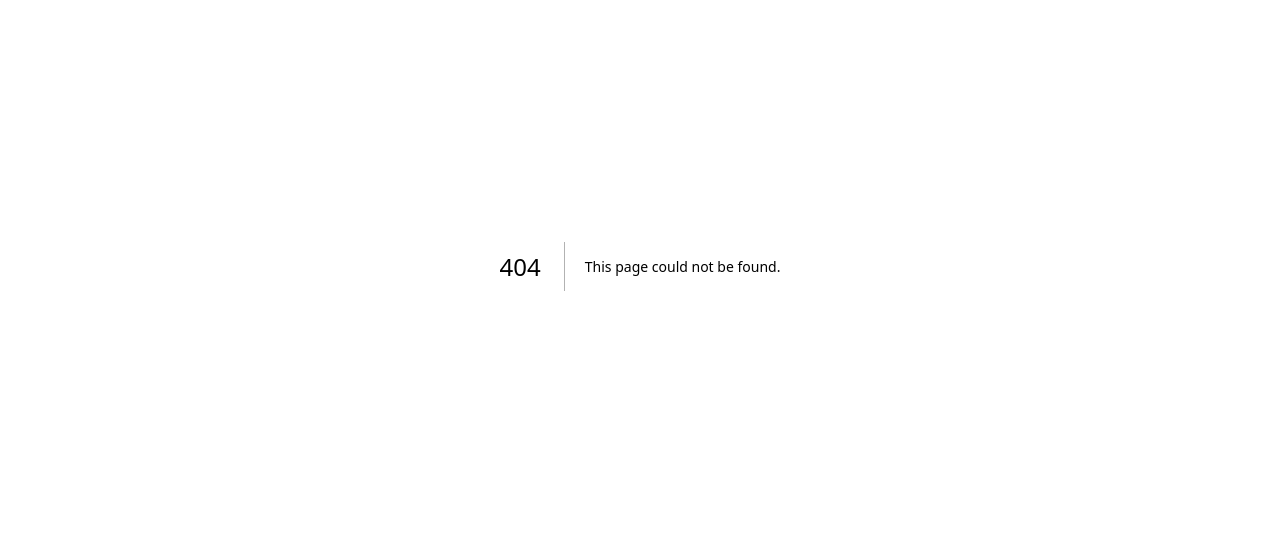
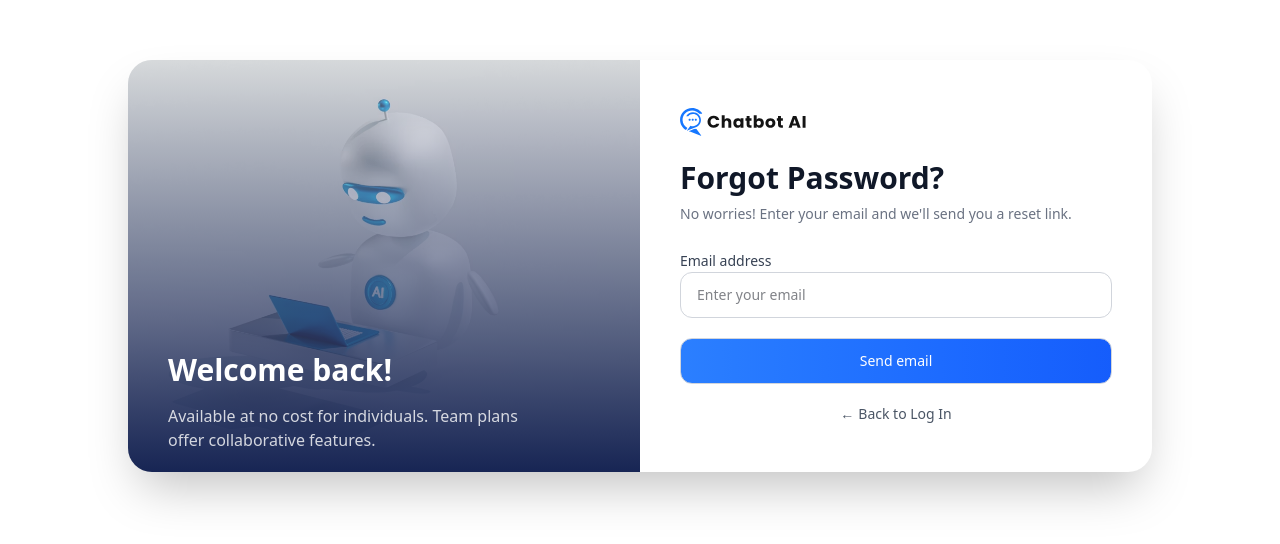
Before and after one commit to JeevaST34/ai-chat-bot, a Next.js app: page /auth/forgot-password in a window 1280 px wide. Before the commit this address had no page. Shown: the part 134-678 px from the top of the page. Built offline with nearby package versions, Linux system fonts and the light colour scheme.

Commit message:
Changes v1

```diff
--- /dev/null
+++ b/app/auth/forgot-password/page.tsx
@@ -0,0 +1,7 @@
+"use client";
+
+import ForgotPasswordForm from "@/components/authPage/Forgotpasswordform";
+
+export default function ForgotPasswordPage() {
+  return <ForgotPasswordForm />;
+}
--- a/components/authPage/AuthCard.tsx
+++ b/components/authPage/AuthCard.tsx
@@ -35,9 +35,9 @@ export default function AuthCard({
         <div className="absolute inset-0 auth-image-overlay" />
 
         {/* Text */}
-        <div className="relative z-10 h-full flex flex-col justify-center px-10 text-white">
+        <div className="relative z-10 h-full flex flex-col justify-end px-10 text-white">
           <h2 className="text-3xl font-bold mb-4">{content[variant].title}</h2>
-          <p className="text-white/80 max-w-sm">
+          <p className="text-white/80 max-w-sm mb-5">
             {content[variant].description}
           </p>
         </div>
--- /dev/null
+++ b/components/authPage/Forgotpasswordform.tsx
@@ -0,0 +1,128 @@
+"use client";
+
+import { useState } from "react";
+import AuthCard from "./AuthCard";
+import Link from "next/link";
+import { Button } from "../common";
+
+export default function ForgotPasswordForm() {
+  const [email, setEmail] = useState("");
+  const [submitted, setSubmitted] = useState(false);
+
+  const handleSubmit = () => {
+    if (email.trim()) {
+      setSubmitted(true);
+    }
+  };
+
+  return (
+    <div className="min-h-screen flex items-center justify-center bg-white px-4">
+      <AuthCard variant="login">
+        {/* Logo */}
+        <img src="/images/navbar/logo.svg" alt="Logo" className="w-32 mb-6" />
+
+        {!submitted ? (
+          <>
+            {/* Title */}
+            <h3 className="text-2xl sm:text-3xl font-bold text-gray-900 mb-2">
+              Forgot Password?
+            </h3>
+            <p className="text-sm text-gray-500 mb-6">
+              No worries! Enter your email and we'll send you a reset link.
+            </p>
+
+            <div className="space-y-5">
+              {/* Email */}
+              <div className="space-y-1">
+                <label className="text-sm text-gray-700">Email address</label>
+                <input
+                  type="email"
+                  value={email}
+                  onChange={(e) => setEmail(e.target.value)}
+                  placeholder="Enter your email"
+                  className="w-full px-4 py-3 border border-gray-300 rounded-xl text-sm outline-none
+                  focus:border-gray-600 focus:ring-1 focus:ring-gray-100 transition text-gray-950"
+                />
+              </div>
+
+              {/* Send Reset Link Button */}
+              <div onClick={handleSubmit}>
+                 <button
+                  type="button"
+                   onClick={handleSubmit}
+                  className="w-full px-4 py-3 rounded-xl border border-gray-300 text-sm font-medium
+                  text-white hover:bg-gray-900 transition bg-gradient-to-r from-blue-500 to-blue-600"
+                >
+                  Send email
+                </button>
+              </div>
+
+              {/* Back to Login */}
+              <div className="flex justify-center">
+                <Link
+                  href="/auth/logIn"
+                  className="text-sm text-gray-600 hover:underline flex items-center gap-1"
+                >
+                  <span>&#8592;</span> Back to Log In
+                </Link>
+              </div>
+            </div>
+          </>
+        ) : (
+          <>
+            {/* Success State */}
+            <div className="flex flex-col items-start">
+              {/* Checkmark icon */}
+              {/* <div className="w-12 h-12 rounded-full bg-blue-50 flex items-center justify-center mb-5">
+                <svg
+                  className="w-6 h-6 text-blue-600"
+                  fill="none"
+                  stroke="currentColor"
+                  strokeWidth={2.5}
+                  viewBox="0 0 24 24"
+                >
+                  <path
+                    strokeLinecap="round"
+                    strokeLinejoin="round"
+                    d="M4.5 12.75l6 6 9-13.5"
+                  />
+                </svg>
+              </div> */}
+
+              <h3 className="text-2xl sm:text-3xl font-bold text-gray-900 mb-2">
+                Check your email
+              </h3>
+              <p className="text-sm text-gray-500 mb-6">
+                We've sent a password reset link to{" "}
+                <span className="font-medium text-grxay-800">{email}</span>.
+                Check your inbox and follow the instructions.
+              </p>
+
+              <div className="space-y-4 w-full">
+                {/* Resend email */}
+                <button
+                  type="button"
+                  onClick={() => setSubmitted(false)}
+                  className="w-full px-4 py-3 rounded-xl border border-gray-300 text-sm font-medium
+                  text-gray-700 hover:bg-gray-50 transition"
+                >
+                  Resend email
+                </button>
+
+                {/* Back to Login */}
+                <div className="flex justify-center">
+                  <Link
+                    href="/auth/logIn"
+                    className="text-sm text-gray-600 hover:underline flex items-center gap-1"
+                  >
+                    <span>&#8592;</span> Back to Log In
+                  </Link>
+                </div>
+              </div>
+            </div>
+          </>
+        )}
+      </AuthCard>
+    </div>
+  );
+}
--- a/components/authPage/LoginForm.tsx
+++ b/components/authPage/LoginForm.tsx
@@ -51,7 +51,7 @@ export default function LoginForm() {
           {/* Forgot Password */}
           <div className="flex justify-end">
             <Link
-              href="/app/auth/forgot-password"
+              href="/auth/forgot-password"
               className="text-sm text-gray-600 hover:underline"
             >
               Forgot password?
--- a/components/home/FeatureCard.tsx
+++ b/components/home/FeatureCard.tsx
@@ -55,7 +55,7 @@ export default function FeatureCard({
                 : "justify-start",
           )}
         >
-          <Button text={btnText} />
+          {/* <Button text={btnText} /> */}
         </div>
       </div>
 
--- a/components/home/HeroWithPreview.tsx
+++ b/components/home/HeroWithPreview.tsx
@@ -44,9 +44,9 @@ export function HeroWithPreview({
           )}
 
           {/* CTA */}
-          <div className="flex justify-center mb-14">
+          {/* <div className="flex justify-center mb-14">
             <Button text={buttonText} />
-          </div>
+          </div> */}
 
           {/* IMAGE PREVIEW */}
           <div className="relative mx-auto home-hero-preview">
--- a/components/home/HomeFeatureCard.tsx
+++ b/components/home/HomeFeatureCard.tsx
@@ -27,7 +27,7 @@ export default function HomeFeatureCard({
       <div className="max-w-xl">
         <h3 className="text-2xl font-semibold mb-4 text-black">{title}</h3>
         <p className="text-gray-600 mb-6">{description}</p>
-        <Button>{btnText}</Button>
+        {/* <Button>{btnText}</Button> */}
       </div>
     </div>
   );
--- a/components/integration/NativeIntegration.tsx
+++ b/components/integration/NativeIntegration.tsx
@@ -31,9 +31,9 @@ export function NativeIntegration() {
 
               <p className="text-gray-600 mb-4 leading-relaxed">{item.desc}</p>
 
-              <button className="text-gray-400 text-sm hover:underline mt-auto mr-auto cursor-pointer">
+              {/* <button className="text-gray-400 text-sm hover:underline mt-auto mr-auto cursor-pointer">
                 View integration →
-              </button>
+              </button> */}
             </div>
           ))}
         </div>
--- a/components/integration/WebsiteBuilders.tsx
+++ b/components/integration/WebsiteBuilders.tsx
@@ -36,9 +36,9 @@ export function WebsiteBuilders() {
               {item.title}
             </h3>
 
-            <button className="text-gray-400 text-sm hover:underline cursor-pointer">
+            {/* <button className="text-gray-400 text-sm hover:underline cursor-pointer">
               View Integration →
-            </button>
+            </button> */}
           </div>
         ))}
       </div>
--- a/components/layout/Footer.tsx
+++ b/components/layout/Footer.tsx
@@ -214,7 +214,7 @@ export function Footer() {
 
       {/* Bottom Bar */}
       <div className="max-w-7xl mx-auto px-6 py-6 grid md:grid-cols-[0.4fr_1fr] text-xs text-gray-500 md:text-start text-center space-y-3">
-        <p>Copyright © 2025 Chat360. All rights reserved.</p>
+        <p>Copyright © 2026 AI ChatBot. All rights reserved.</p>
         <p>
           Hey there! We’re excited to have you here. Just a quick note—our
           website uses cookies to enhance your experience and our partners’ use
--- a/components/layout/Navbar.tsx
+++ b/components/layout/Navbar.tsx
@@ -35,7 +35,7 @@ export function Navbar() {
             Support
           </p>
           <Link
-            href="/checknow"
+            href="/contact"
             className="bg-white text-[#1E6BFF] text-[12px] font-semibold px-3 py-1 rounded-full hover:bg-blue-50 transition"
           >
             Check now
--- a/components/pricing/PricingSection.tsx
+++ b/components/pricing/PricingSection.tsx
@@ -151,9 +151,9 @@ export function PricingSection() {
               </ul>
 
               <div className="enterprise-soft-bg rounded-xl p-4 inline-flex gap-4 flex-wrap">
-                <button className="cursor-pointer px-6 py-2 rounded-lg border border-slate-300 text-sm font-medium text-slate-800 hover:bg-white transition">
+                <a href="/contact" className="cursor-pointer px-6 py-2 rounded-lg border border-slate-300 text-sm font-medium text-slate-800 hover:bg-white transition">
                   Let’s talk
-                </button>
+                </a>
                 <button className="cursor-pointer px-6 py-2 rounded-lg bg-blue-600 text-sm font-medium text-white hover:bg-blue-700 transition">
                   Request Enterprise Demo
                 </button>
```
Also changed, not shown: 1 other file (tests, documents, lock files or other folders).
